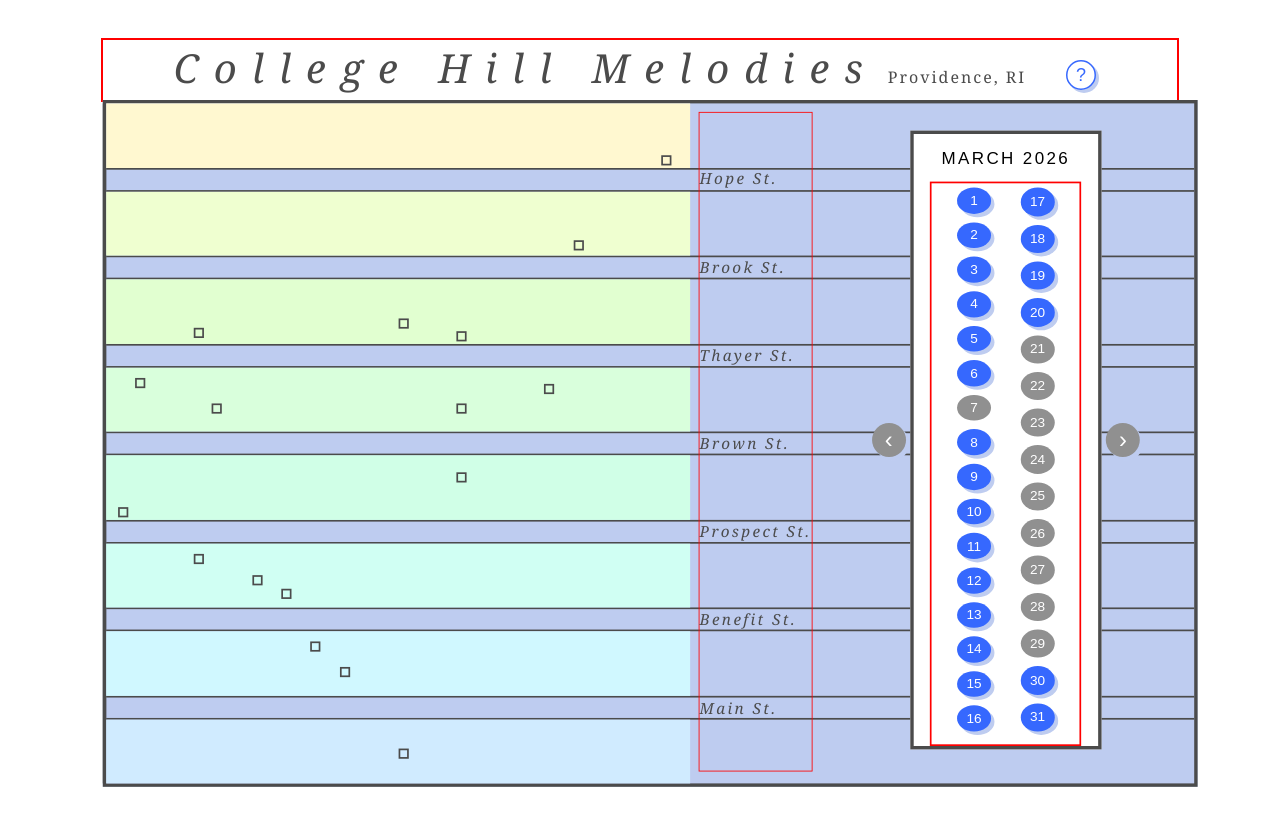
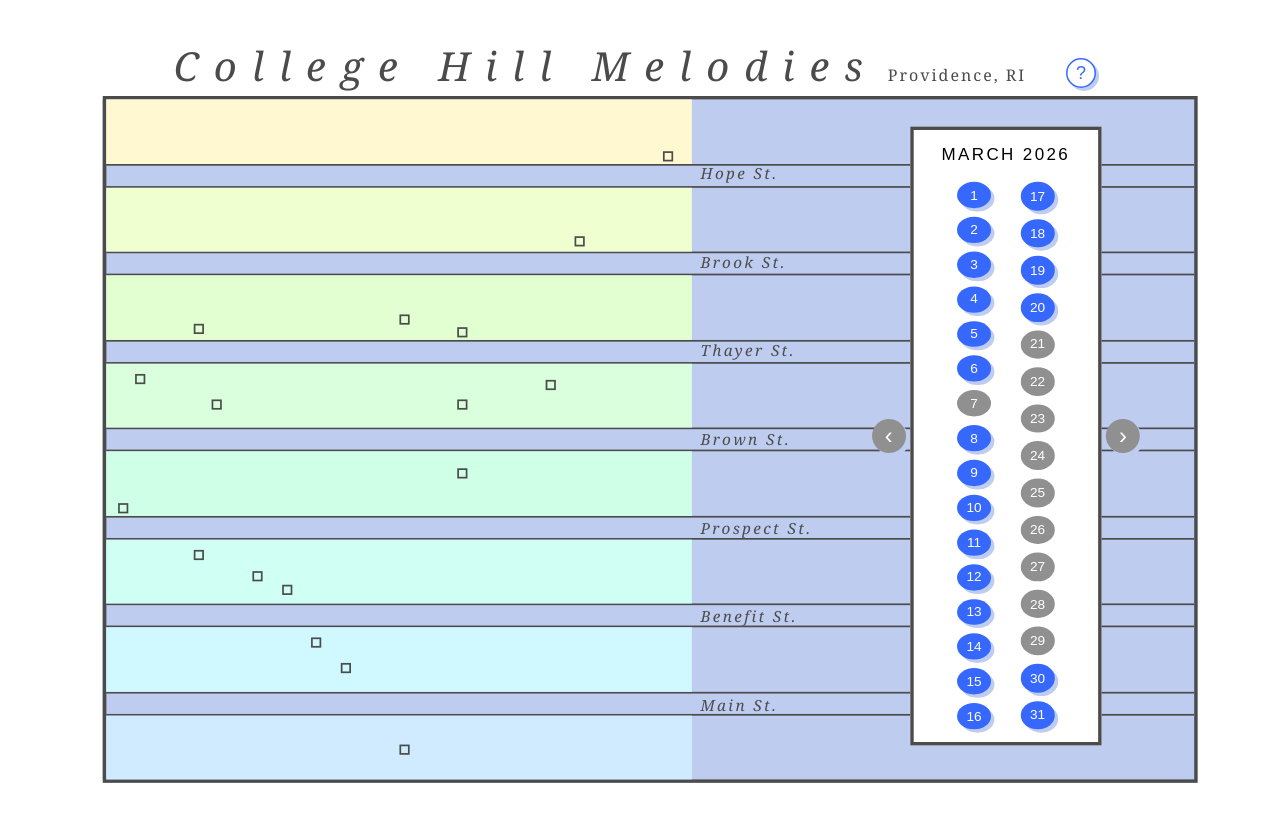
Before and after one commit to vhchen29/college-hill-piano, a plain HTML site: page index.html in a window 1280 px wide. Drawn offline with Linux system fonts and the light colour scheme.

Commit message:
data entered

```diff
--- a/script.js
+++ b/script.js
@@ -69,47 +69,47 @@ const calendar = {
     april: {
         title: "April 2026",
         days: {
-            1: new DaySequence(1, []),
-            2: new DaySequence(2, []),
-            3: new DaySequence(3, []),
+            1: new DaySequence(1, [3, 5,3,2,3]),
+            2: new DaySequence(2, [3,7,1,3]),
+            3: new DaySequence(3, [3,1,5,3,5,6,3]),
             4: new DaySequence(4, []),
-            5: new DaySequence(5, []),
-            6: new DaySequence(6, []),
-            7: new DaySequence(7, []),
-            8: new DaySequence(8, []),
-            9: new DaySequence(9, []),
-            10: new DaySequence(10, []),
+            5: new DaySequence(5, [3,5,3,6,3,5,3]),
+            6: new DaySequence(6, [3,1,5,3]),
+            7: new DaySequence(7, [3,7,1,6,5,1,3]),
+            8: new DaySequence(8, [3,2,3]),
+            9: new DaySequence(9, [3,7,1,5,3]),
+            10: new DaySequence(10, [3,1,3,5,3]),
             11: new DaySequence(11, []),
             12: new DaySequence(12, []),
             13: new DaySequence(13, []),
-            14: new DaySequence(14, []),
-            15: new DaySequence(15, []),
-            16: new DaySequence(16, []),
-            17: new DaySequence(17, []),
-            18: new DaySequence(18, []),
+            14: new DaySequence(14, [3,7,1,4,3]),
+            15: new DaySequence(15, [3,5,2,1,3]),
+            16: new DaySequence(16, [3,7,1,8,3]),
+            17: new DaySequence(17, [3,1,5,3]),
+            18: new DaySequence(18, [3,1,3,8,3]),
             19: new DaySequence(19, []),
-            20: new DaySequence(20, []),
-            21: new DaySequence(21, []),
-            22: new DaySequence(22, []),
-            23: new DaySequence(23, []),
-            24: new DaySequence(24, []),
-            25: new DaySequence(25, []),
+            20: new DaySequence(20, [3,5,3,4,2,3,6,3]),
+            21: new DaySequence(21, [3,1,5,3]),
+            22: new DaySequence(22, [3,5,2,3,1,3]),
+            23: new DaySequence(23, [3,7,1,3,8,6,3]),
+            24: new DaySequence(24, [3,1,5]),
+            25: new DaySequence(25, [3,8,3,6,3]),
             26: new DaySequence(26, []),
-            27: new DaySequence(27, []),
-            28: new DaySequence(28, []),
+            27: new DaySequence(27, [3,7,5,3,2,1,3,1,3]),
+            28: new DaySequence(28, [3,1,3,8,1,3]),
             29: new DaySequence(29, []),
-            30: new DaySequence(30, [])
+            30: new DaySequence(30, [3,1,3])
         }
     },
     may: {
         title: "May 2026",
         days: {
-        1: new DaySequence(1, []),
+        1: new DaySequence(1, [3,1,5,3,8,5,3]),
         2: new DaySequence(2, []),
         3: new DaySequence(3, []),
-        4: new DaySequence(4, []),
-        5: new DaySequence(5, []),
-        6: new DaySequence(6, []),
+        4: new DaySequence(4, [3,2,3,6,3]),
+        5: new DaySequence(5, [3,6,3]),
+        6: new DaySequence(6, [3,5,4,6,3,1,3]),
         7: new DaySequence(7, []),
         8: new DaySequence(8, []),
         9: new DaySequence(9, []),
@@ -197,6 +197,8 @@ let currentMonthIndex = 0;
 const buttonBox = document.getElementById("button-box");
 const monthTitle = document.querySelector("#calendar-box h2");
 
+
+//big daddy calendar function
 function generateCalendar(monthKey){
     buttonBox.innerHTML = "";
 
@@ -283,7 +285,7 @@ function generateCalendar(monthKey){
 
 generateCalendar(monthKeys[currentMonthIndex]);
 
- // outside the loop
+ //calendar button event listeners
 document.addEventListener("click", (e) => {
 
     if (
@@ -300,7 +302,7 @@ document.addEventListener("click", (e) => {
     }
 });
 
-//info
+//info blurb setup
 function setupInfoOverlay() {
     const overlay = document.getElementById("info-overlay");
     const closeBtn = document.getElementById("close-btn");
@@ -324,9 +326,9 @@ function setupInfoOverlay() {
         }
     });
 }
-
 setupInfoOverlay();
 
+//calendar page button setup
 function setupMonthButtons() {
 
     document.addEventListener("click", (e) => {
@@ -351,24 +353,4 @@ function setupMonthButtons() {
 
 
 }
-
 setupMonthButtons();
-
-
-
-
-
-// const overlay = document.getElementById('info-overlay');
-// const closeBtn = document.getElementById('close-btn');
-// const infoBtn = document.getElementById('info-btn');
-
-// overlay.classList.add('hidden');
-
-
-// closeBtn.addEventListener('click', () => overlay.classList.add('hidden'));
-// infoBtn.addEventListener('click', () => overlay.classList.remove('hidden'));
-
-// // close if clicking outside the modal
-// overlay.addEventListener('click', (e) => {
-//     if (e.target === overlay) overlay.classList.add('hidden');
-// });
--- a/style.css
+++ b/style.css
@@ -58,7 +58,7 @@ body{
 }
 
 #title{
-    border: 2px solid red;
+    /* border: 2px solid red; */
     width: 85%;
     margin-top: 30px;
     align-items: baseline;
@@ -312,7 +312,7 @@ body{
 
 
 #street-names{
-    border: 1px solid red;
+    /* border: 1px solid red; */
     flex-direction: column;
     justify-content: space-evenly;
     display: flex;
@@ -380,7 +380,7 @@ h2{
 }
 
 #button-box{
-    border: 2px solid red;
+    /* border: 2px solid red; */
     width: 80%;
     min-height: 60px;
     display: flex;
```
